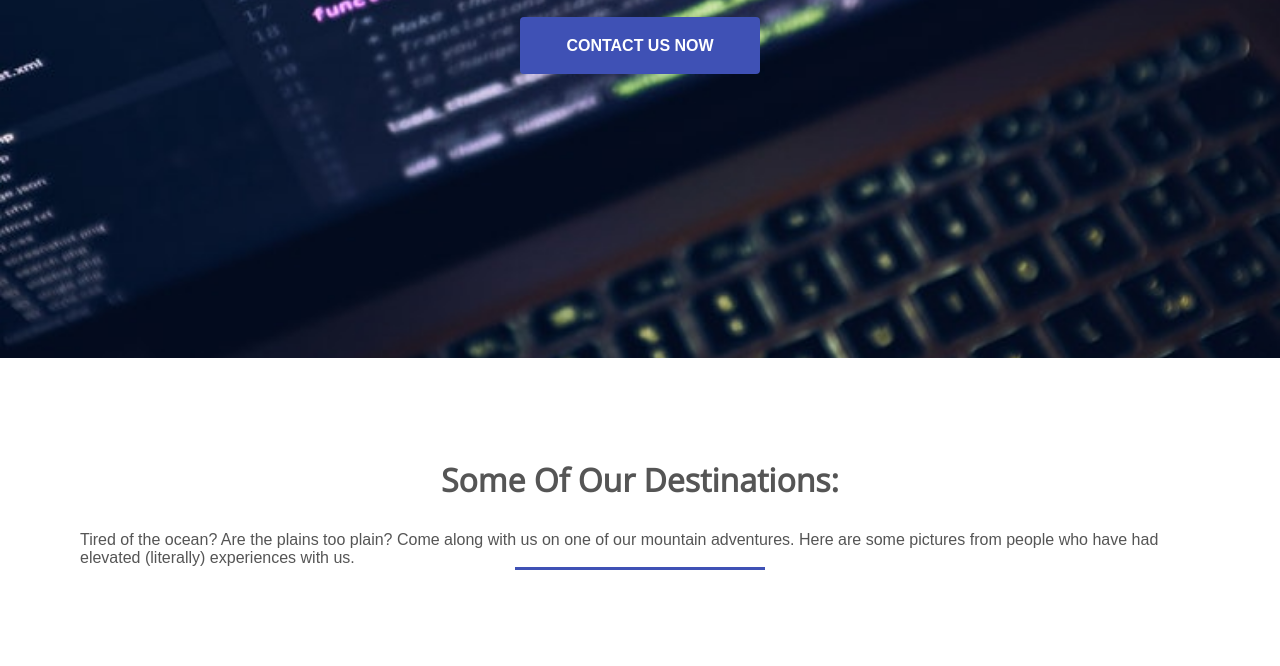
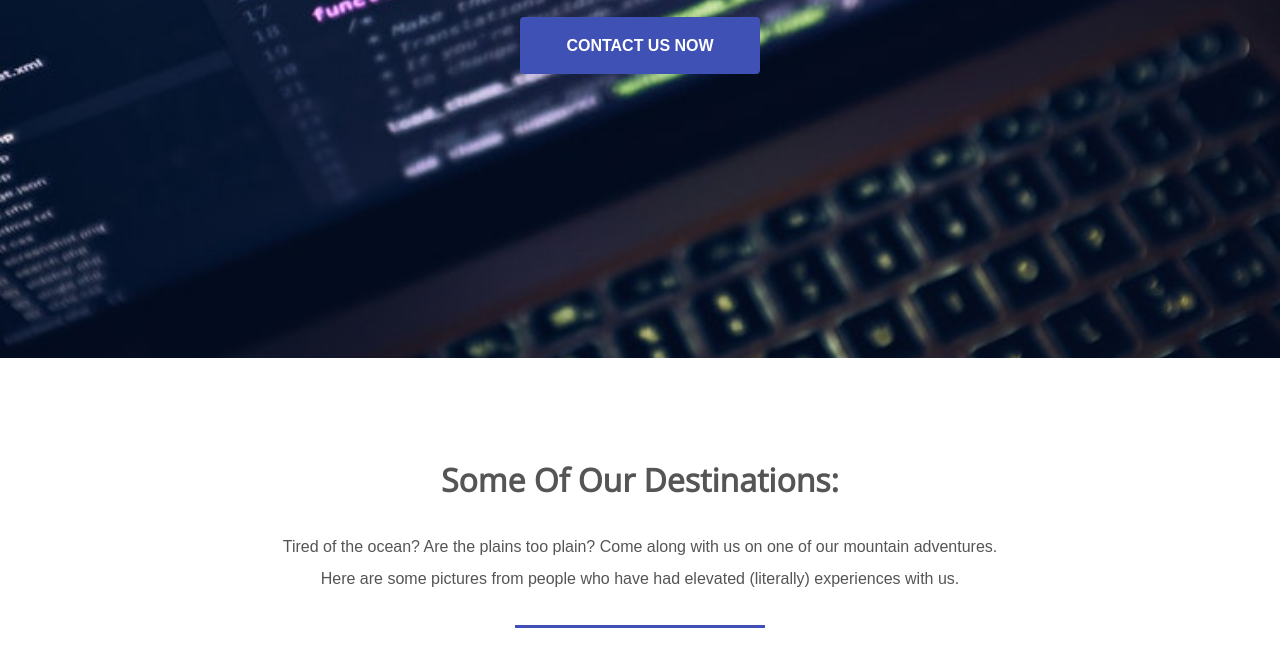
Before and after one commit to chriscebrero/MountainTravelStartupPage, a plain HTML site: page index.html in a window 1280 px wide. Shown: the part 442-1108 px from the top of the page. Drawn offline with nearby package versions, Linux system fonts and the light colour scheme.

Commit message:
fixed css

```diff
--- a/assets/css/styles.css
+++ b/assets/css/styles.css
@@ -58,6 +58,14 @@ hr {
 section h3.title {
 	text-transform: capitalize;
 	font: bold 32px "Open Sans", sans-serif;
+	margin-bottom: 30px;
+	text-align: center;
+}
+
+section p {
+	max-width: 775px;
+	line-height: 2;
+	padding: 0 20px;
 	margin-bottom: 30px;
 	text-align: center;
 }
```
